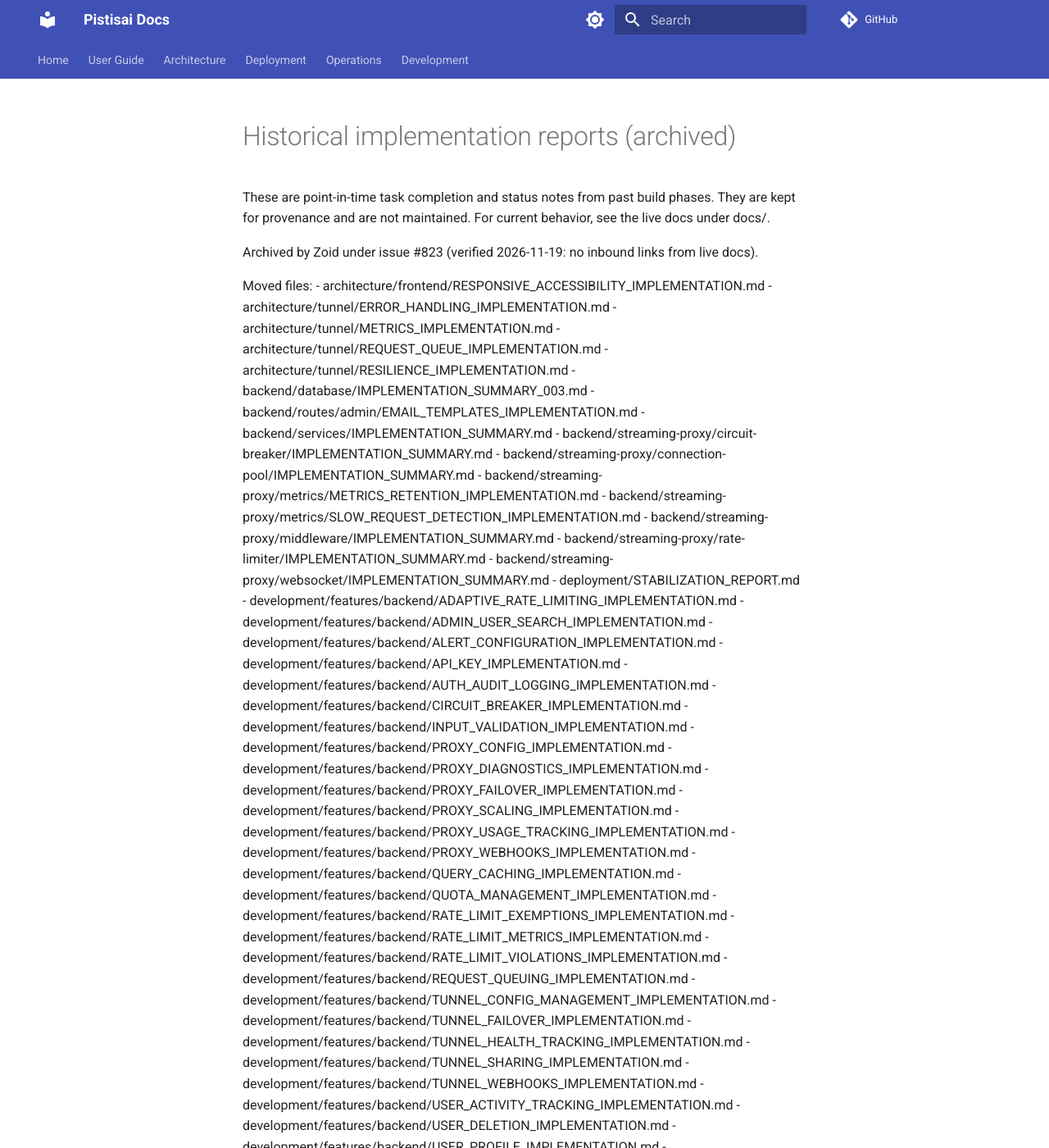
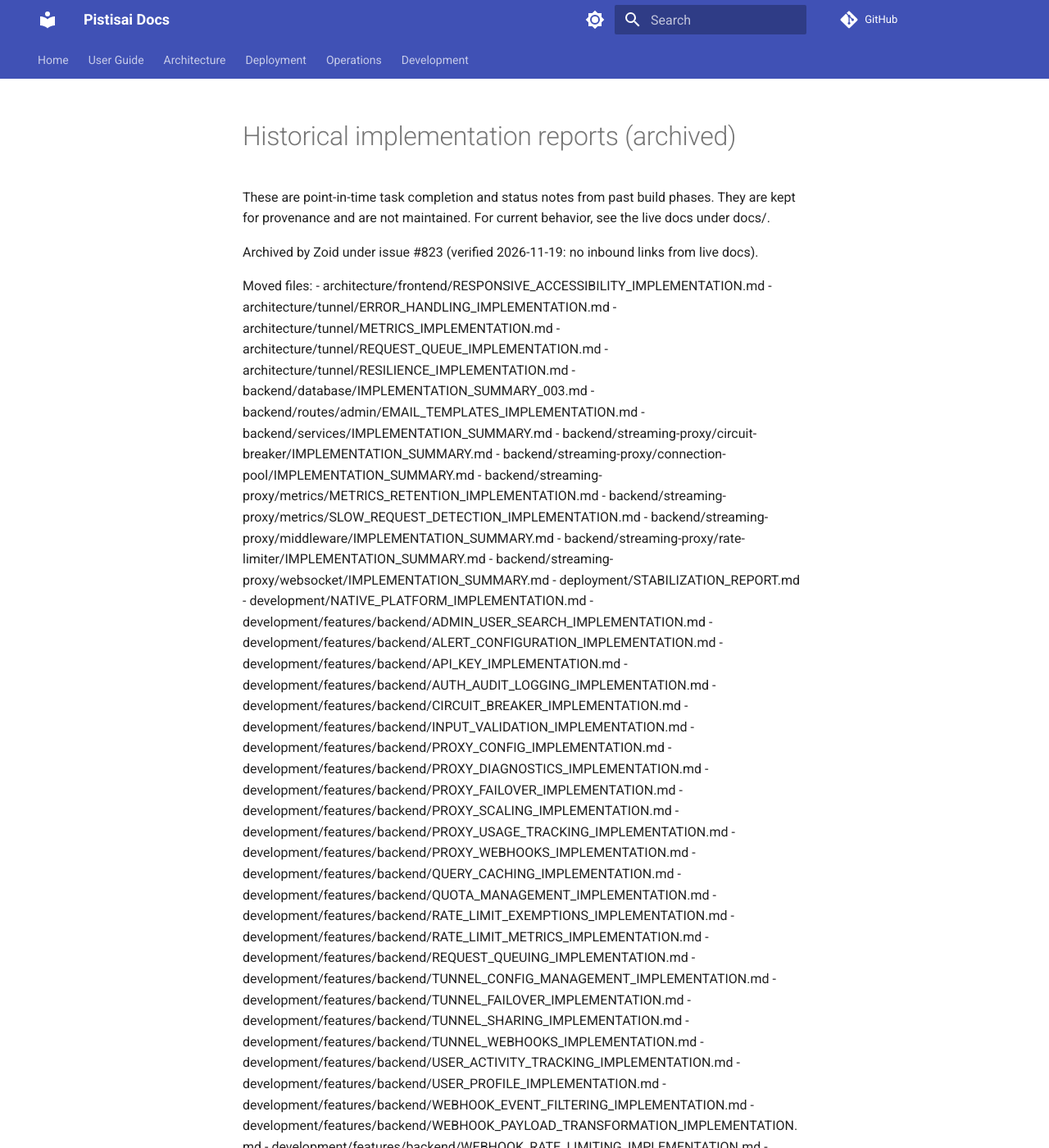
Before and after one commit to pistisAI/pistisai-app, an MkDocs documentation site: the page built from docs/archive/historical-reports/README.md, in a window 1280 px wide and 1400 px high. Shown: the whole window at 82% size. Built offline with MkDocs 1.6.1 and Material for MkDocs 9.7.7, drawn with Linux system fonts in a browser that asks for light colours; comment, search, counter and statistics services are not loaded; some of the changed text lies outside the part shown.

Commit message:
docs(archive): rebuild index to match the moved files
The index still listed the 7 files pulled back out of the move. Rebuilt it
from the files actually under historical-reports/ (52 entries, all present).

```diff
--- a/docs/archive/historical-reports/README.md
+++ b/docs/archive/historical-reports/README.md
@@ -22,7 +22,7 @@ Moved files:
 - backend/streaming-proxy/rate-limiter/IMPLEMENTATION_SUMMARY.md
 - backend/streaming-proxy/websocket/IMPLEMENTATION_SUMMARY.md
 - deployment/STABILIZATION_REPORT.md
-- development/features/backend/ADAPTIVE_RATE_LIMITING_IMPLEMENTATION.md
+- development/NATIVE_PLATFORM_IMPLEMENTATION.md
 - development/features/backend/ADMIN_USER_SEARCH_IMPLEMENTATION.md
 - development/features/backend/ALERT_CONFIGURATION_IMPLEMENTATION.md
 - development/features/backend/API_KEY_IMPLEMENTATION.md
@@ -39,21 +39,16 @@ Moved files:
 - development/features/backend/QUOTA_MANAGEMENT_IMPLEMENTATION.md
 - development/features/backend/RATE_LIMIT_EXEMPTIONS_IMPLEMENTATION.md
 - development/features/backend/RATE_LIMIT_METRICS_IMPLEMENTATION.md
-- development/features/backend/RATE_LIMIT_VIOLATIONS_IMPLEMENTATION.md
 - development/features/backend/REQUEST_QUEUING_IMPLEMENTATION.md
 - development/features/backend/TUNNEL_CONFIG_MANAGEMENT_IMPLEMENTATION.md
 - development/features/backend/TUNNEL_FAILOVER_IMPLEMENTATION.md
-- development/features/backend/TUNNEL_HEALTH_TRACKING_IMPLEMENTATION.md
 - development/features/backend/TUNNEL_SHARING_IMPLEMENTATION.md
 - development/features/backend/TUNNEL_WEBHOOKS_IMPLEMENTATION.md
 - development/features/backend/USER_ACTIVITY_TRACKING_IMPLEMENTATION.md
-- development/features/backend/USER_DELETION_IMPLEMENTATION.md
 - development/features/backend/USER_PROFILE_IMPLEMENTATION.md
 - development/features/backend/WEBHOOK_EVENT_FILTERING_IMPLEMENTATION.md
 - development/features/backend/WEBHOOK_PAYLOAD_TRANSFORMATION_IMPLEMENTATION.md
 - development/features/backend/WEBHOOK_RATE_LIMITING_IMPLEMENTATION.md
-- development/features/backend/WEBHOOK_TESTING_IMPLEMENTATION.md
-- development/NATIVE_PLATFORM_IMPLEMENTATION.md
 - development/testing/integration/COMPREHENSIVE_REFACTOR_PROGRESS.md
 - development/testing/integration/REFACTOR_STATUS_FINAL.md
 - operations/backend/BACKUP_RECOVERY_IMPLEMENTATION.md
```
Also changed, not shown: other parts of docs/archive/historical-reports/README.md (+0 -2 lines).
